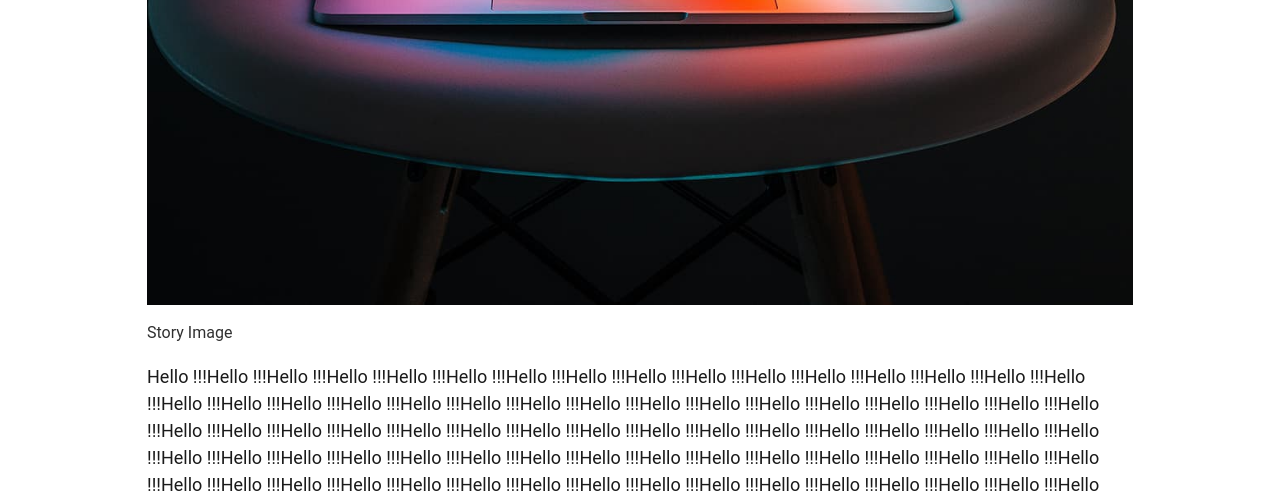
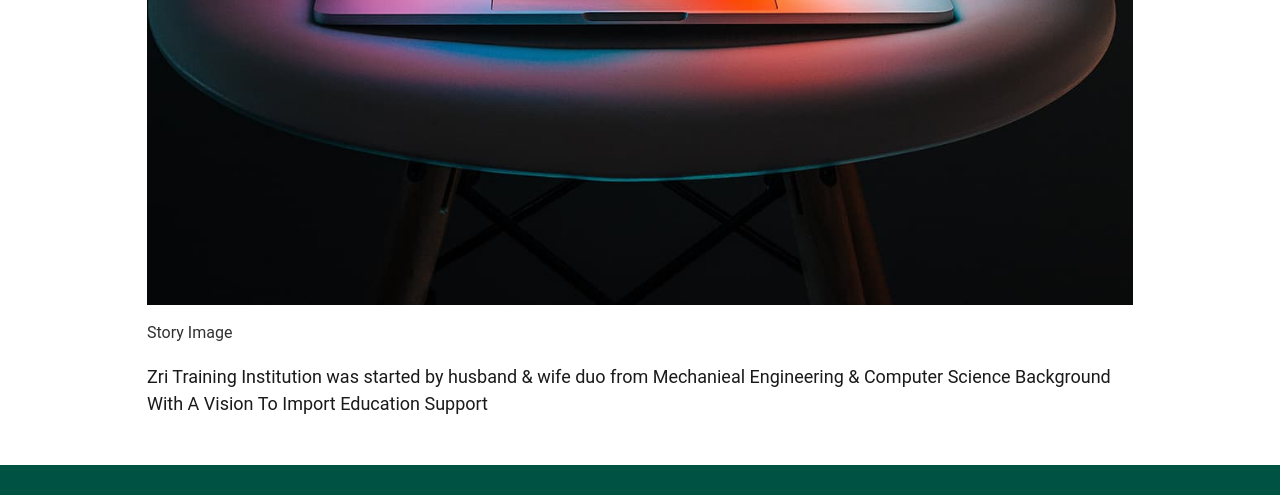
Before and after one commit to DSH132010/BlogSpot, an Eleventy site: page src/blog/2021-06-27-zri.md in a window 1280 px wide. Shown: the part 614-1109 px from the top of the page. Built offline with nearby package versions, Linux system fonts and the light colour scheme; Eleventy itself is replaced by a stand-in of ours; files that its build step writes are made by us from their sources.

Commit message:
Update Blog “2021-06-27-zri”

```diff
--- a/src/blog/2021-06-27-zri.md
+++ b/src/blog/2021-06-27-zri.md
@@ -8,4 +8,4 @@ tags:
 image: /assets/blog/article-1.jpg
 imageAlt: Story Image
 ---
-Hello !!!Hello !!!Hello !!!Hello !!!Hello !!!Hello !!!Hello !!!Hello !!!Hello !!!Hello !!!Hello !!!Hello !!!Hello !!!Hello !!!Hello !!!Hello !!!Hello !!!Hello !!!Hello !!!Hello !!!Hello !!!Hello !!!Hello !!!Hello !!!Hello !!!Hello !!!Hello !!!Hello !!!Hello !!!Hello !!!Hello !!!Hello !!!Hello !!!Hello !!!Hello !!!Hello !!!Hello !!!Hello !!!Hello !!!Hello !!!Hello !!!Hello !!!Hello !!!Hello !!!Hello !!!Hello !!!Hello !!!Hello !!!Hello !!!Hello !!!Hello !!!Hello !!!Hello !!!Hello !!!Hello !!!Hello !!!Hello !!!Hello !!!Hello !!!Hello !!!Hello !!!Hello !!!Hello !!!Hello !!!Hello !!!Hello !!!Hello !!!Hello !!!Hello !!!Hello !!!Hello !!!Hello !!!Hello !!!Hello !!!Hello !!!Hello !!!Hello !!!Hello !!!Hello !!!Hello !!!Hello !!!Hello !!!Hello !!!Hello !!!Hello !!!Hello !!!Hello !!!Hello !!!Hello !!!Hello !!!Hello !!!Hello !!!Hello !!!Hello !!!Hello !!!Hello !!!Hello !!!Hello !!!Hello !!!Hello !!!Hello !!!Hello !!!Hello !!!Hello !!!Hello !!!Hello !!!Hello !!!Hello !!!Hello !!!Hello !!!Hello !!!Hello !!!Hello !!!Hello !!!Hello !!!Hello !!!Hello !!!Hello !!!Hello !!!Hello !!!Hello !!!Hello !!!Hello !!!Hello !!!Hello !!!Hello !!!Hello !!!Hello !!!Hello !!!Hello !!!Hello !!!Hello !!!
+Zri Training Institution was started by husband & wife duo from Mechanieal Engineering & Computer Science Background With A Vision To Import Education Support
```
